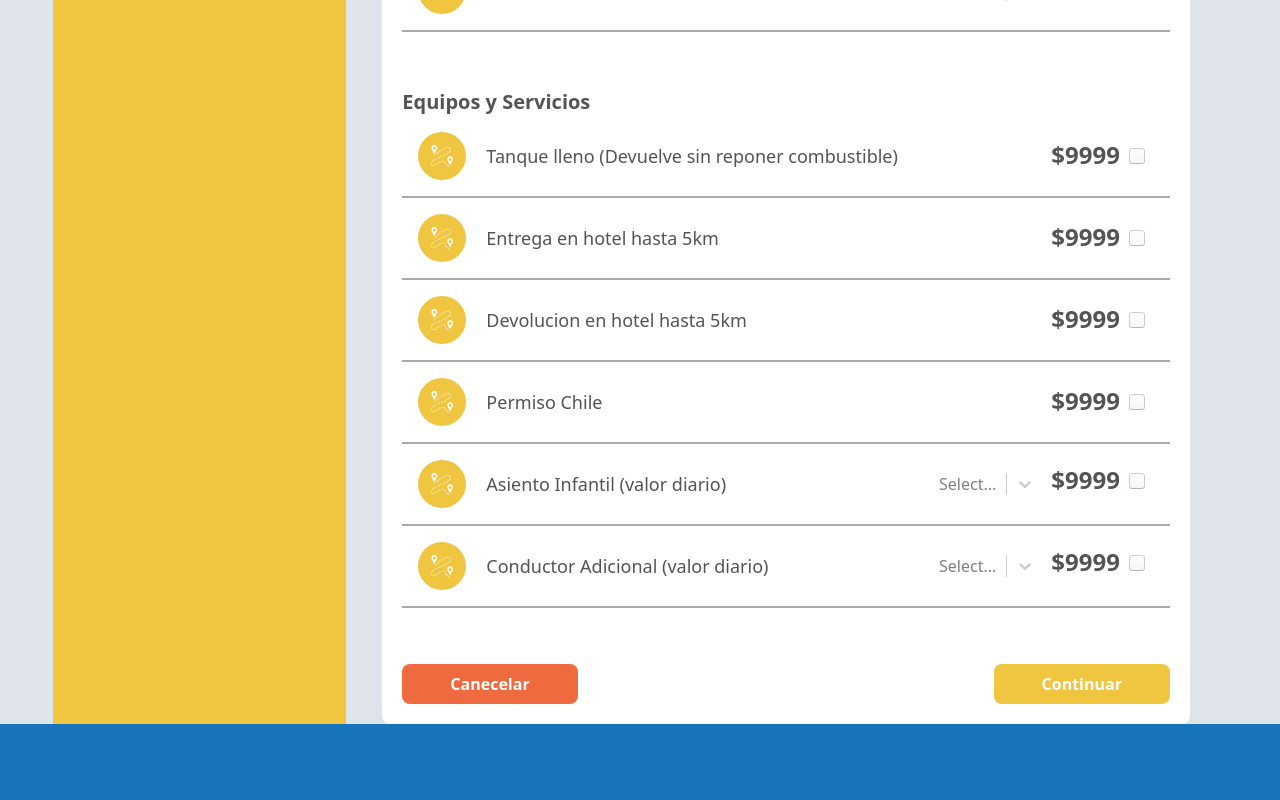
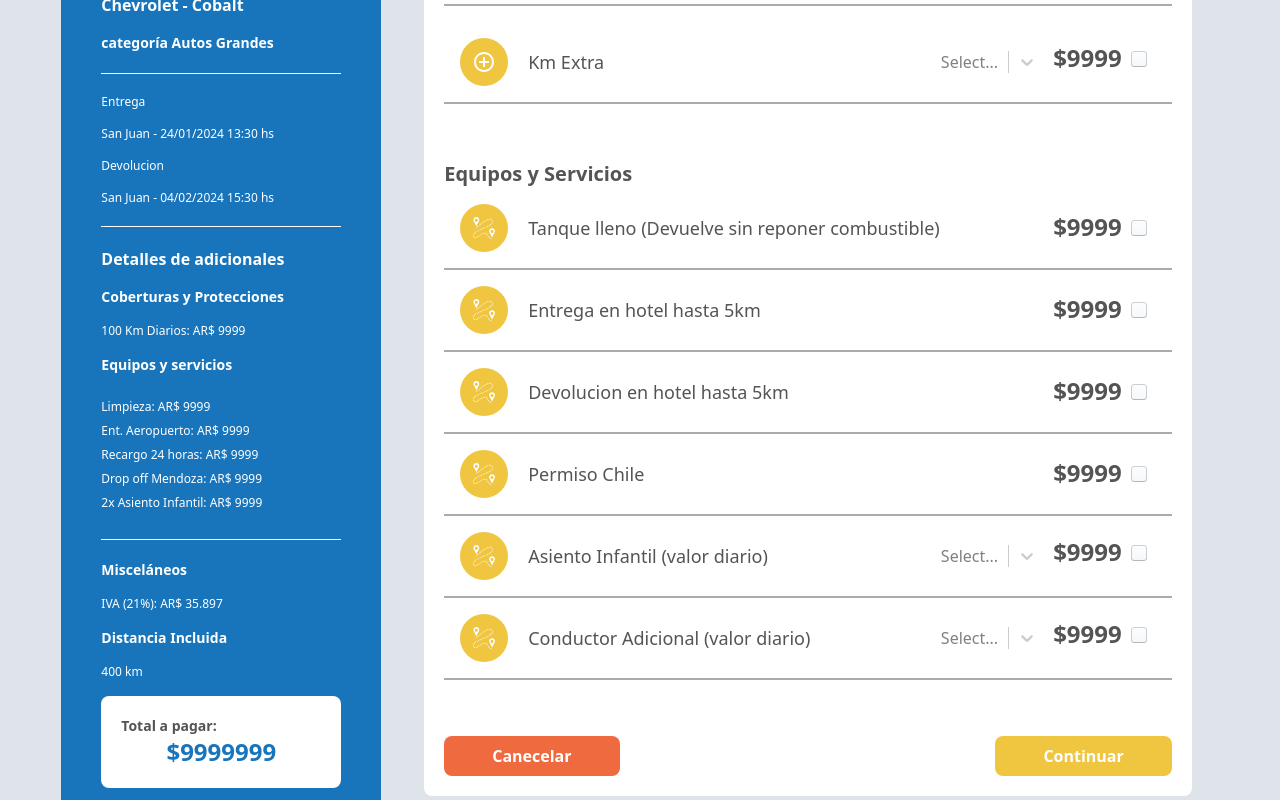
Before and after one commit to DeeRo-dev/facil-web, a React (Vite) app: page /flota/ids/addoptions in a window 1280 px wide. Shown: the part 400-1200 px from the top of the page. Built offline with nearby package versions, Linux system fonts and the light colour scheme.

Commit message:
ReservationData

```diff
--- a/src/components/FlotaCard/FlotaCard.tsx
+++ b/src/components/FlotaCard/FlotaCard.tsx
@@ -6,7 +6,7 @@ export const FlotaCard = () => {
   return (
     <div className="flex justify-between w-11/12 h-56 bg-whiteColor rounded-lg text-colorText">
       <div className="w-1/4 justify-center items-center flex">
-        <img src="carImg.svg" alt="Img not found" />
+        <img src="/carImg.svg" alt="Img not found" />
       </div>
       <div className="w-1/2  flex flex-col justify-around">
         <div>
--- /dev/null
+++ b/src/components/reservationData/ReservationData.tsx
@@ -0,0 +1,51 @@
+import React from "react";
+
+const ReservationData: React.FC = () => {
+  return (
+    <div className="bg-primary h-full w-80 rounded-lg px-10 py-5 text-whiteColor flex flex-col justify-around mb-10">
+      <div className="flex flex-col gap-4 mt-2">
+        <h4 className="font-bold text-base  border-b ">Detalle de la reserva</h4>
+        <img width={1000} height={600} src="/carImg.svg" alt="Img not found" className="bg-whiteColor rounded-lg"/>
+        <p className="font-bold text-base">Chevrolet - Cobalt</p>
+        <p className="text-sm font-semibold ">categoría Autos Grandes</p>
+      </div>
+      <div className="flex flex-col gap-4 border-y my-5 py-5 text-xs">
+        <p>Entrega</p>
+        <p>San Juan - 24/01/2024 13:30 hs</p>
+        <p>Devolucion</p>
+        <p>San Juan - 04/02/2024 15:30 hs</p>
+      </div>
+      <div className="flex flex-col gap-4 text-xs">
+        <h4 className="font-bold text-base ">Detalles de adicionales</h4>
+        <p className="text-sm font-semibold ">Coberturas y Protecciones</p>
+        <ul>
+          <li>100 Km Diarios: AR$ 9999</li>
+        </ul>
+        <h4 className="text-sm font-semibold ">Equipos y servicios</h4>
+        <ul>
+          <li className="my-2">Limpieza: AR$ 9999</li>
+          <li className="my-2">Ent. Aeropuerto: AR$ 9999</li>
+          <li className="my-2">Recargo 24 horas: AR$ 9999</li>
+          <li className="my-2">Drop off Mendoza: AR$ 9999</li>
+          <li className="my-2">2x Asiento Infantil: AR$ 9999</li>
+        </ul>
+      </div>
+      <div className="flex flex-col gap-4 border-t mt-5 py-5">
+        <h4 className="text-sm font-semibold ">Misceláneos</h4>
+        <ul>
+          <li className="text-xs"> IVA (21%): AR$ 35.897</li>
+        </ul>
+        <h4 className="text-sm font-semibold ">Distancia Incluida</h4>
+        <ul>
+          <li className="text-xs"> 400 km</li>
+        </ul>
+        <div className="bg-whiteColor w-full h-auto p-5 rounded-lg flex flex-col">
+          <span className="text-sm font-semibold text-colorText">Total a pagar:</span>
+          <h4 className="font-bold text-2xl text-primary m-auto">$9999999</h4>
+        </div>
+      </div>
+    </div>
+  );
+};
+
+export default ReservationData;
--- a/src/pages/Flota/pages/AddOptionsCar.tsx
+++ b/src/pages/Flota/pages/AddOptionsCar.tsx
@@ -5,12 +5,13 @@ import CustomizedCheckbox from "../../../components/Btns/CheckBox/CheckBox";
 
 import InputSelectItems from "../../../components/Inputs/InputSelectItems";
 import { Link } from "react-router-dom";
+import ReservationData from "../../../components/reservationData/ReservationData";
 
 const AddOptions: React.FC = () => {
   return (
     <div className="w-full m-auto mt-5 flex ">
-      <div className="w-96 px-2 h-auto bg-terciary flex ">
-        {/* <FormHome /> */}
+      <div className="w-96 px-2 h-full  flex ">
+       <ReservationData/>
       </div>
 
       <div className="flex w-full  items-center justify-center">
--- a/src/pages/Flota/pages/DataExtraUser.tsx
+++ b/src/pages/Flota/pages/DataExtraUser.tsx
@@ -1,12 +1,13 @@
 import { Link } from "react-router-dom";
 import { BtnForm } from "../../../components/Btns/BtnForm";
 import Input from "../../../components/Inputs/Input";
+import ReservationData from "../../../components/reservationData/ReservationData";
 
 export default function DataExtraUser() {
   return (
     <div className="w-full m-auto mt-5 flex mb-10">
-      <div className="w-96 px-2 h-auto bg-terciary flex ">
-        {/* <FormHome /> */}
+      <div className="w-96 px-2 h-full  flex ">
+       <ReservationData/>
       </div>
 
       <div className="flex w-full  items-center justify-center">
```
